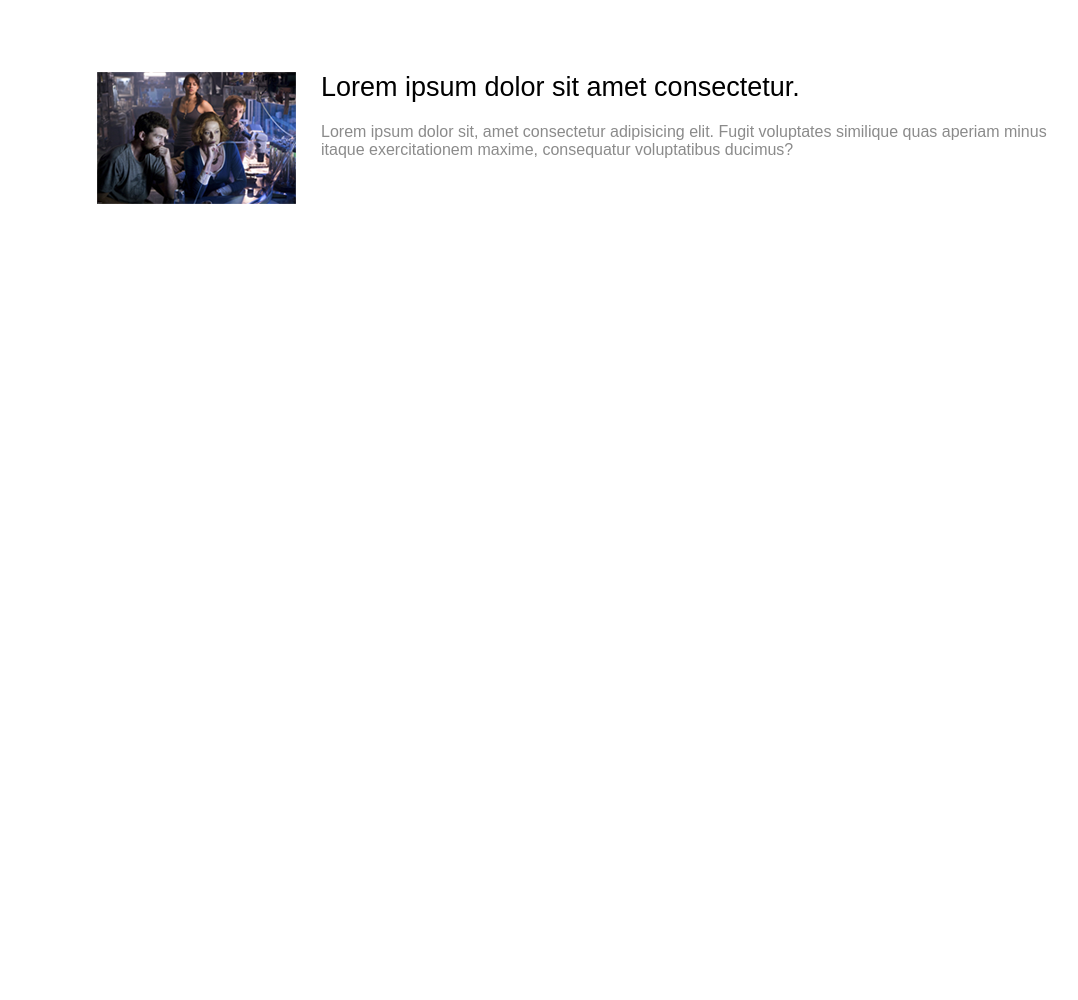
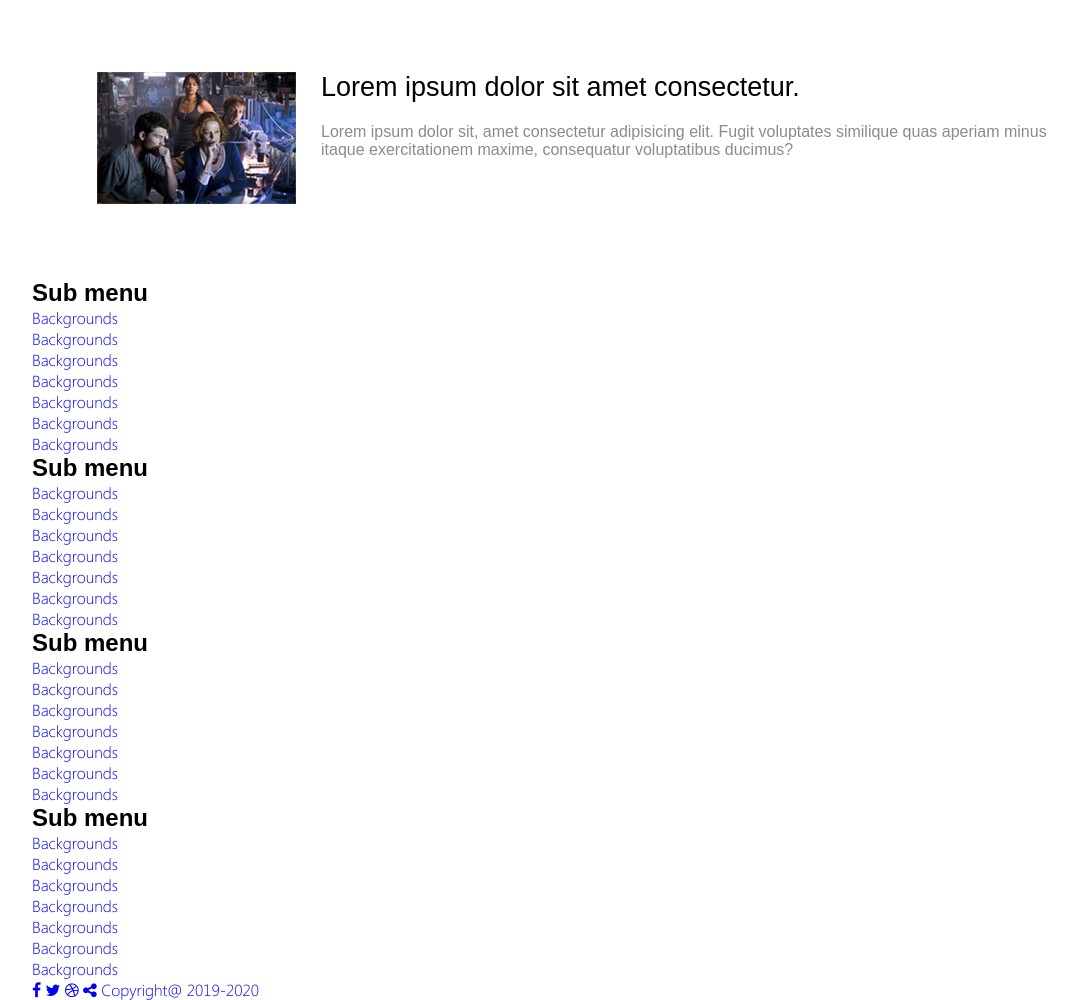
Before and after one commit to maksymsladik/pink_layout, a plain HTML site: page index.html in a window 1280 px wide. Shown: the part 1477-2477 px from the top of the page, without its empty margins (96-1174 px from the left). Before the commit the page ends 1756 px from the top, so only its background shows below. Drawn offline with Linux system fonts and the light colour scheme.

Commit message:
add footer html

```diff
--- a/index.html
+++ b/index.html
@@ -125,8 +125,66 @@
 
     </main>
 
-    <footer class="footer">
-        <div class="container"></div>
+    <footer class="bg-footer">
+        <div class="footer container">
+
+            <div class="footer__menu-wrap">
+                <h2 class="footer__main">Sub menu</h2>
+                <ul class="footer__menu">
+                    <li class="footer__item"><a class="footer__link" href="#">Backgrounds</a></li>
+                    <li class="footer__item"><a class="footer__link" href="#">Backgrounds</a></li>
+                    <li class="footer__item"><a class="footer__link" href="#">Backgrounds</a></li>
+                    <li class="footer__item"><a class="footer__link" href="#">Backgrounds</a></li>
+                    <li class="footer__item"><a class="footer__link" href="#">Backgrounds</a></li>
+                    <li class="footer__item"><a class="footer__link" href="#">Backgrounds</a></li>
+                    <li class="footer__item"><a class="footer__link" href="#">Backgrounds</a></li>
+                </ul>
+            </div>
+            <div class="footer__menu-wrap">
+                <h2 class="footer__main">Sub menu</h2>
+                <ul class="footer__menu">
+                    <li class="footer__item"><a class="footer__link" href="#">Backgrounds</a></li>
+                    <li class="footer__item"><a class="footer__link" href="#">Backgrounds</a></li>
+                    <li class="footer__item"><a class="footer__link" href="#">Backgrounds</a></li>
+                    <li class="footer__item"><a class="footer__link" href="#">Backgrounds</a></li>
+                    <li class="footer__item"><a class="footer__link" href="#">Backgrounds</a></li>
+                    <li class="footer__item"><a class="footer__link" href="#">Backgrounds</a></li>
+                    <li class="footer__item"><a class="footer__link" href="#">Backgrounds</a></li>
+                </ul>
+            </div>
+            <div class="footer__menu-wrap">
+                <h2 class="footer__main">Sub menu</h2>
+                <ul class="footer__menu">
+                    <li class="footer__item"><a class="footer__link" href="#">Backgrounds</a></li>
+                    <li class="footer__item"><a class="footer__link" href="#">Backgrounds</a></li>
+                    <li class="footer__item"><a class="footer__link" href="#">Backgrounds</a></li>
+                    <li class="footer__item"><a class="footer__link" href="#">Backgrounds</a></li>
+                    <li class="footer__item"><a class="footer__link" href="#">Backgrounds</a></li>
+                    <li class="footer__item"><a class="footer__link" href="#">Backgrounds</a></li>
+                    <li class="footer__item"><a class="footer__link" href="#">Backgrounds</a></li>
+                </ul>
+            </div>
+            <div class="footer__menu-wrap">
+                <h2 class="footer__main">Sub menu</h2>
+                <ul class="footer__menu">
+                    <li class="footer__item"><a class="footer__link" href="#">Backgrounds</a></li>
+                    <li class="footer__item"><a class="footer__link" href="#">Backgrounds</a></li>
+                    <li class="footer__item"><a class="footer__link" href="#">Backgrounds</a></li>
+                    <li class="footer__item"><a class="footer__link" href="#">Backgrounds</a></li>
+                    <li class="footer__item"><a class="footer__link" href="#">Backgrounds</a></li>
+                    <li class="footer__item"><a class="footer__link" href="#">Backgrounds</a></li>
+                    <li class="footer__item"><a class="footer__link" href="#">Backgrounds</a></li>
+                </ul>
+            </div>
+
+            <div class="footer__social-menu">
+                <a class="footer__social-link" href="#"><i class="fa fa-facebook footer__social-icon" aria-hidden="true"></i></a>
+                <a class="footer__social-link" href="#"><i class="fa fa-twitter footer__social-icon" aria-hidden="true"></i></a>
+                <a class="footer__social-link" href="#"><i class="fa fa-dribbble footer__social-icon" aria-hidden="true"></i></a>
+                <a class="footer__social-link" href="#"><i class="fa fa-share-alt footer__social-icon" aria-hidden="true"></i></a>
+                <a class="footer__copyright" href="#">Copyright@ 2019-2020</a>
+            </div>
+        </div>
     </footer>
 
 </body>
```
